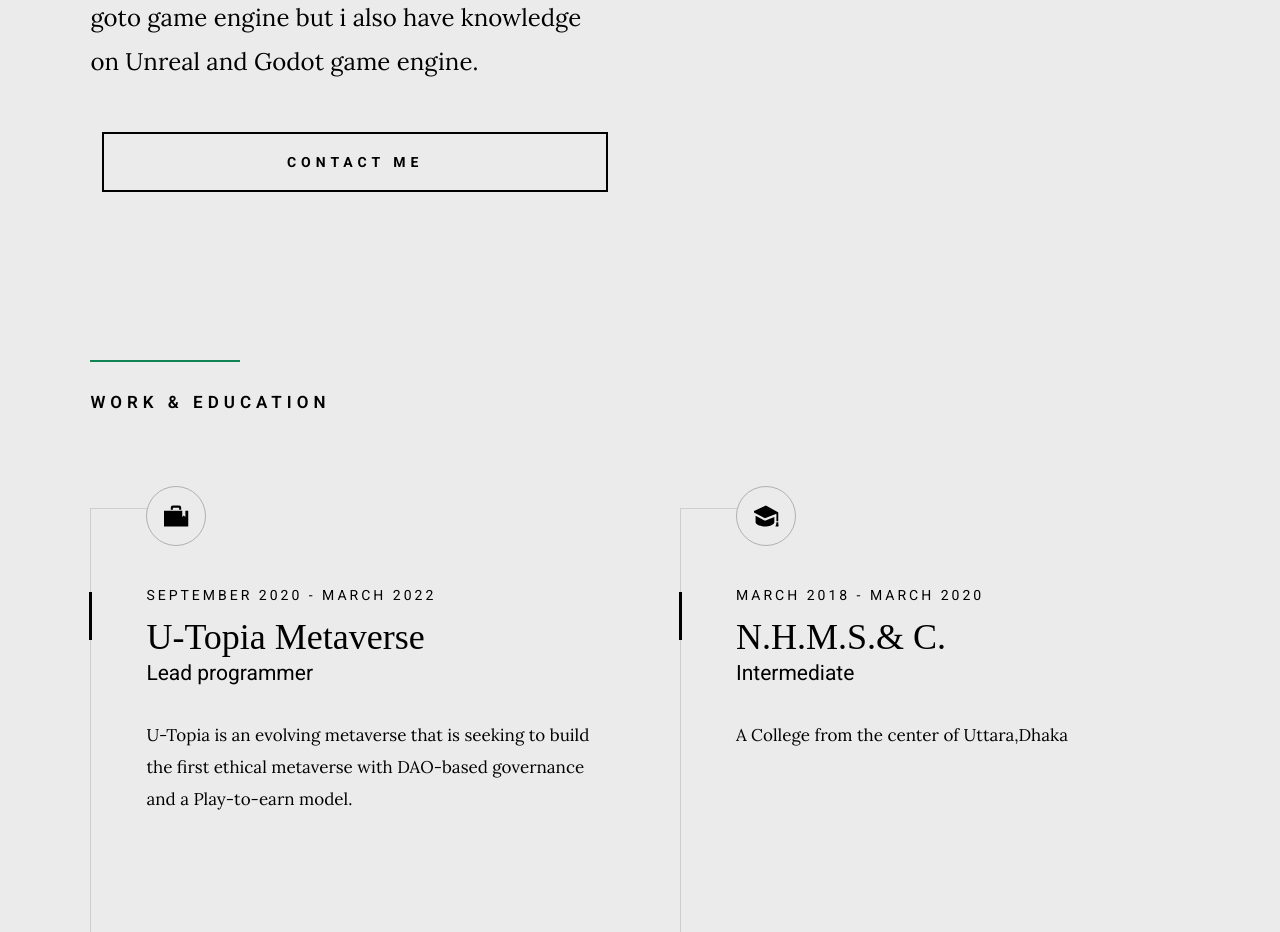
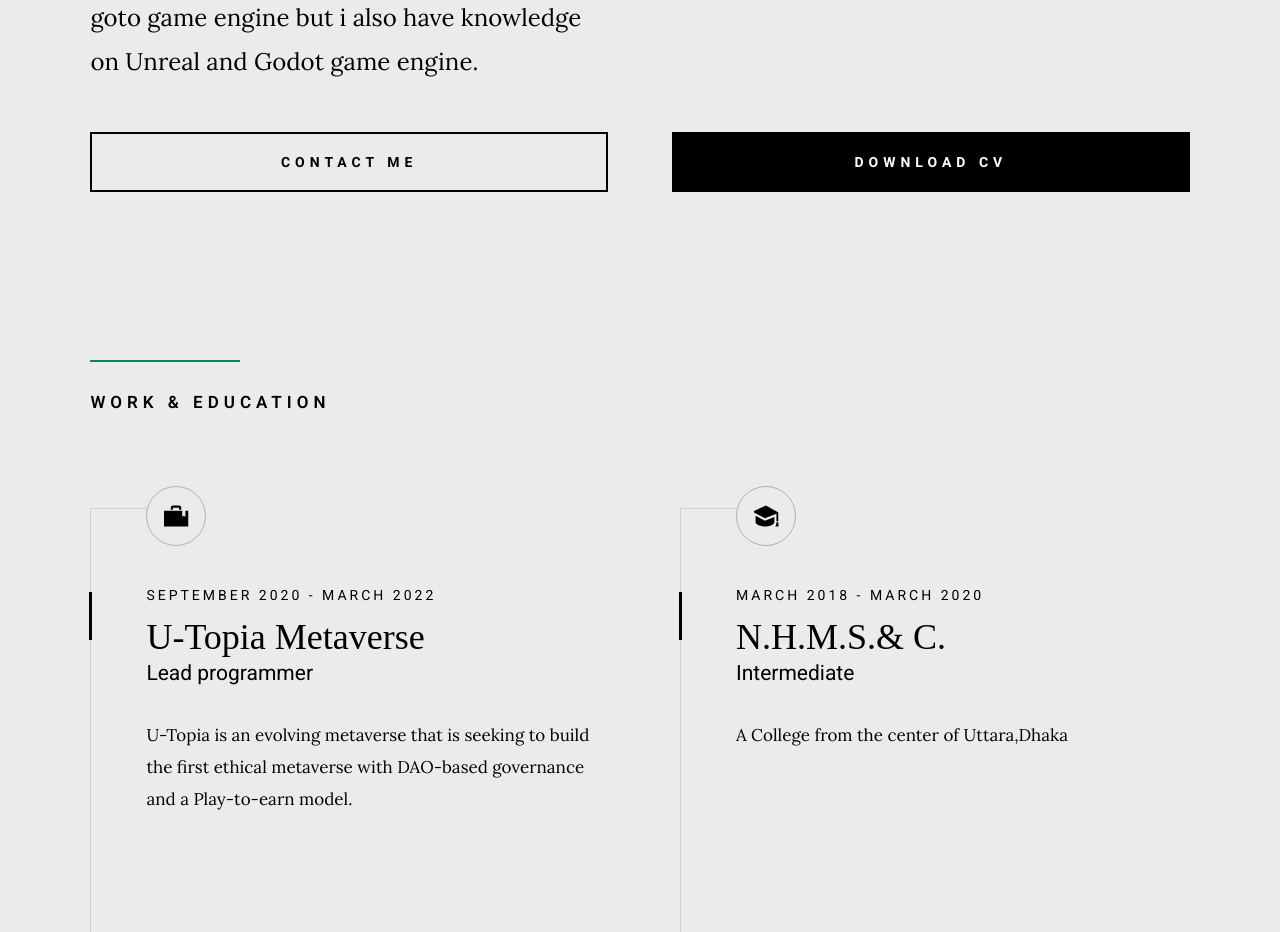
Before and after one commit to xviirxr/xviirxr-xviirxr.github.io, a plain HTML site: page index.html in a window 1280 px wide. Shown: the part 1480-2412 px from the top of the page. Drawn offline with Linux system fonts and the light colour scheme; a web font is replaced by a local one.

Commit message:
Change 0.02
Update Resume

```diff
--- a/index.html
+++ b/index.html
@@ -144,11 +144,11 @@
                     <a href="#contact" class="btn btn--stroke full-width">Contact Me</a>
                 </div>
 
-                <!--
+
                 <div class="column large-half tab-full" data-aos="fade-up">
-                    <a href="#0" class="btn btn--primary full-width">Download CV</a>
+                    <a href="resume/RXRresume.pdf" class="btn btn--primary full-width">Download CV</a>
                 </div>
-                -->
+
             </div>
 
         </div> <!-- end about-me -->
```
Also changed, not shown: 1 other file.
